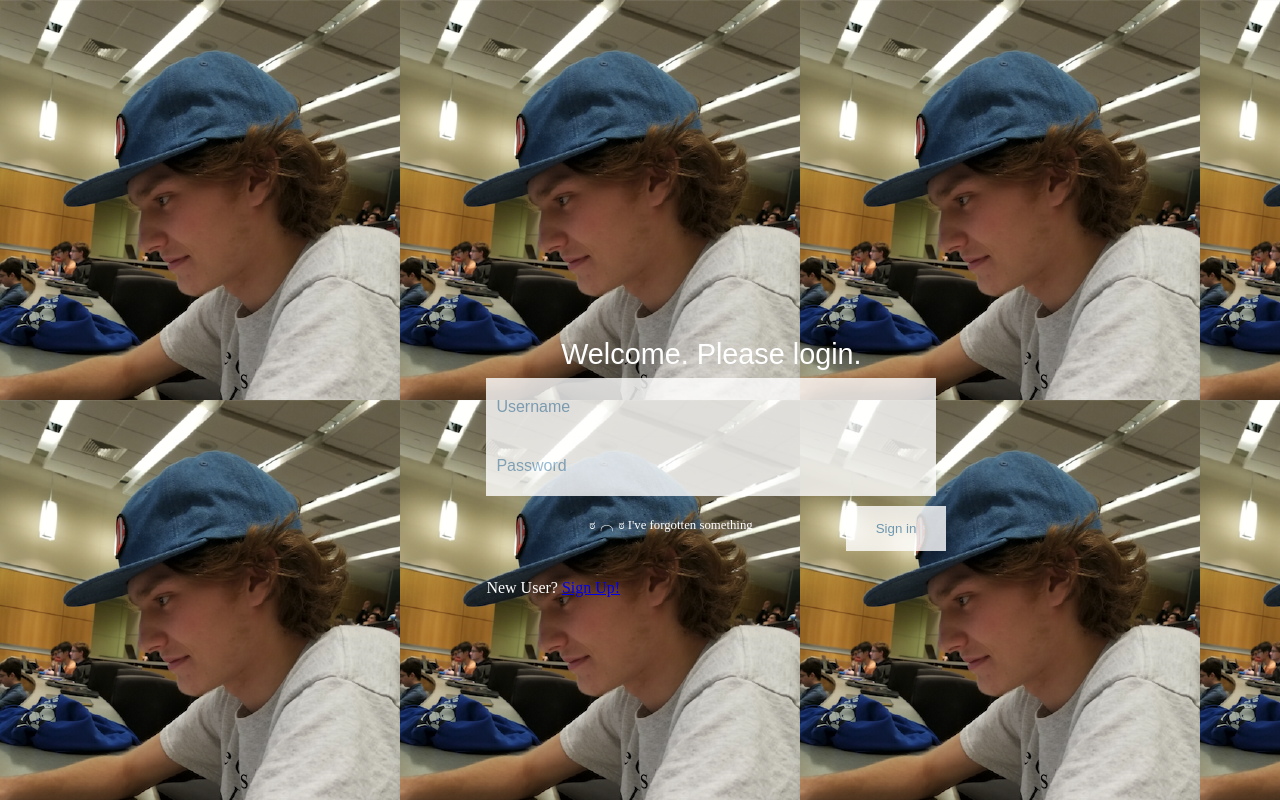
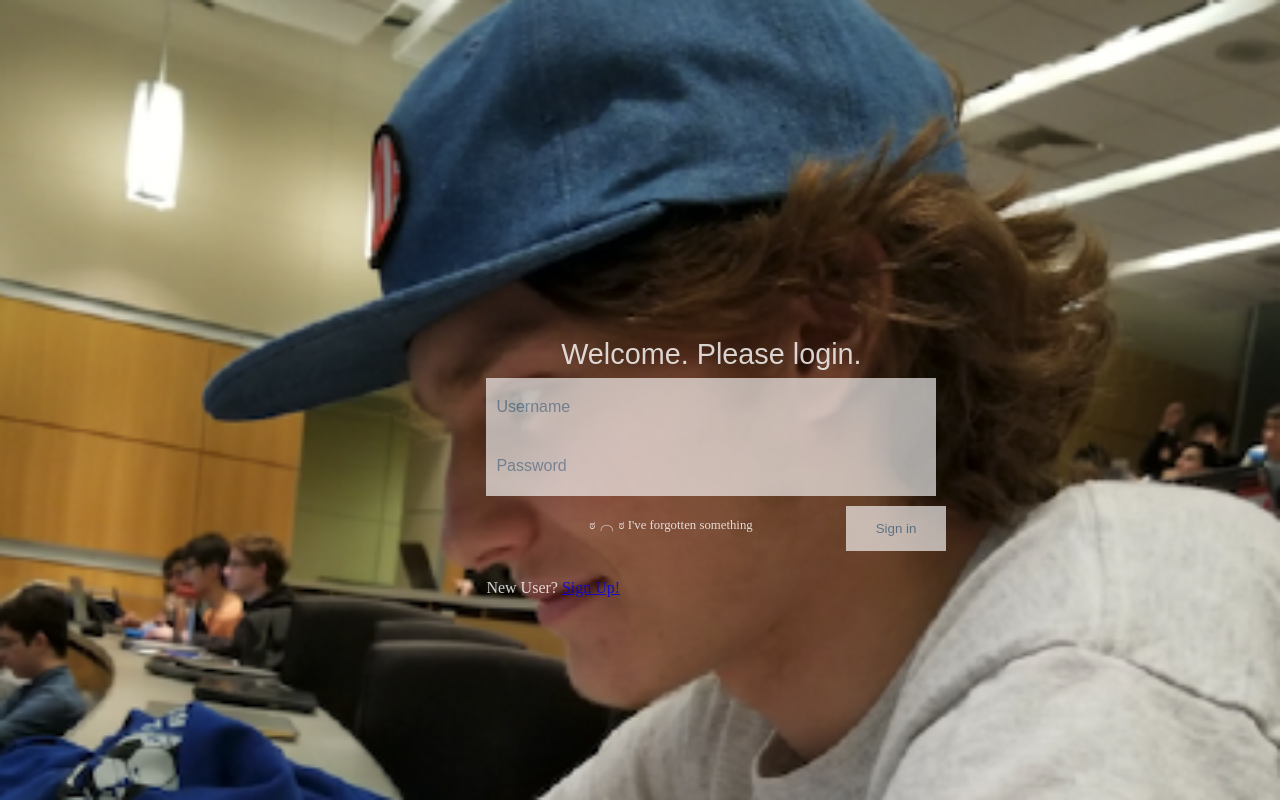
Before and after one commit to apa-123/memes, a Flask app: page /login in a window 1280 px wide. Run offline with Flask 2, Linux system fonts and the light colour scheme; some libraries are stand-ins or nearby versions.

Commit message:
Update loginPage.html

```diff
--- a/templates/loginPage.html
+++ b/templates/loginPage.html
@@ -1,7 +1,19 @@
 
 <style type="text/css">
 body {
+    position: fixed;
     background-image: url("/static/content/asdf.png");
+    background-position: center center;
+    background-repeat: no-repeat;
+    background-size: cover;
+    width: 100%;
+    height: 100%;
+    opacity: 0.8;
+    z-index: -1;
+    top: 0;
+    left: 0;
+    bottom: 0;
+    right: 0;
 
 }
 
```
